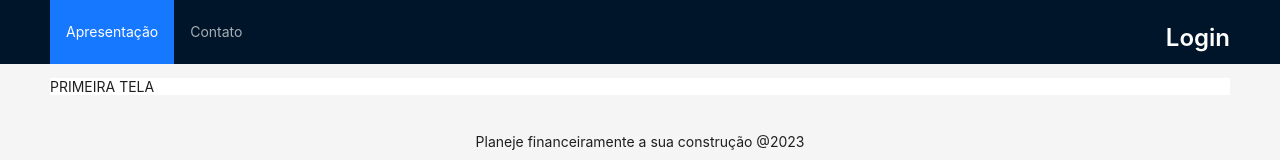
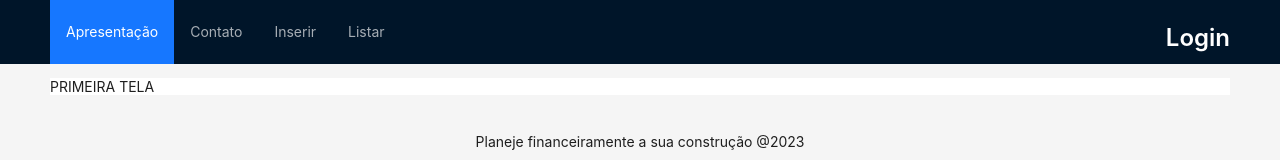
Before and after one commit to ieleny/app-organize-your-home, a React (Create React App) app in the folder app/: page / in a window 1280 px wide. Shown: the top 160 px of the page. Built offline with nearby package versions, Linux system fonts and the light colour scheme.

Commit message:
feature: change routes

```diff
--- a/app/src/components/Navbar/index.tsx
+++ b/app/src/components/Navbar/index.tsx
@@ -1,10 +1,10 @@
 import React, { useState } from "react";
-
-import logo from "src/assets/logo.svg";
-
+import { redirect } from "react-router-dom";
 import { Layout, Menu } from "antd";
 import type { MenuProps } from "antd";
 import { Typography } from "antd";
+
+import logo from "src/assets/logo.svg";
 
 const { Title } = Typography;
 const { Header } = Layout;
@@ -13,8 +13,7 @@ const Navbar: React.FC = () => {
 
   const [current, setCurrent] = useState("apresentacao");
 
-  const navBarMenu: MenuProps["items"] =
-  [
+  const navBarMenu: MenuProps["items"] = [
     {
       label: "Apresentação",
       key: "apresentacao",
@@ -23,11 +22,19 @@ const Navbar: React.FC = () => {
       label: "Contato",
       key: "contato",
     },
+    {
+      label: "Inserir",
+      key: "adicionar-lista",
+    },
+    {
+      label: "Listar",
+      key: "list",
+    },
   ];
 
   const onClick: MenuProps["onClick"] = (e) => {
-    console.log("click ", e);
     setCurrent(e.key);
+    redirect(`/${e.key}`);
   };
 
   return (
--- a/app/src/pages/Routes/index.tsx
+++ b/app/src/pages/Routes/index.tsx
@@ -10,7 +10,7 @@ const router = createBrowserRouter([
     element: <p>PRIMEIRA TELA</p>,
   },
   {
-    path: "/add-material-list",
+    path: "/adicionar-lista",
     element: <ViewMaterialList />,
   },
 ]);
```
Also changed, not shown: app/src/pages/Presentation/index.tsx (+11 -4 lines).
